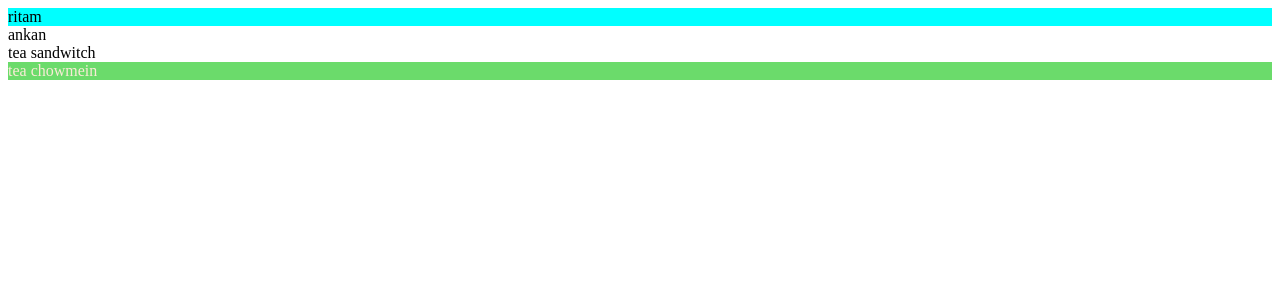
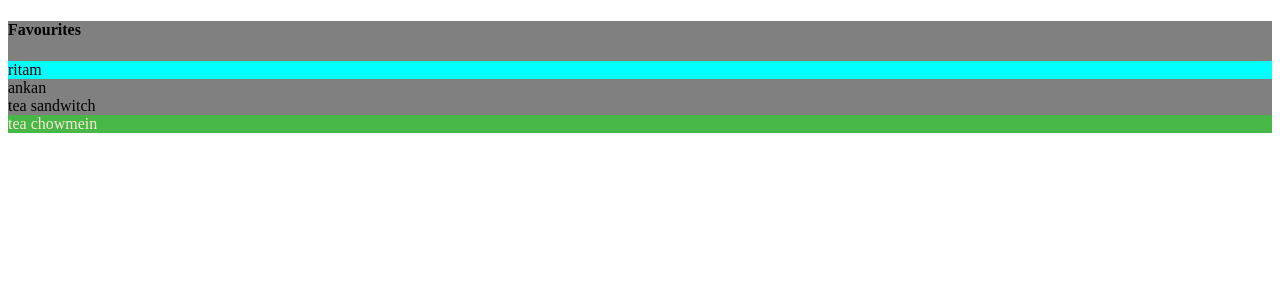
Before and after one commit to RitamSanyal/webdevstrt, a web app: file HTML/05_basiccss.html in a window 1280 px wide. Shown: the top 300 px of the page. Run offline with its HTML, style and script files only (its server is not run), Linux system fonts and the light colour scheme.

Commit message:
modified

```diff
--- a/CSS/02_05_style.css
+++ b/CSS/02_05_style.css
@@ -6,3 +6,7 @@
     background-color: rgba(50, 205, 50, 0.719);
     color: antiquewhite;
 }
+
+div {
+    background-color: gray;
+}
--- a/HTML/05_basiccss.html
+++ b/HTML/05_basiccss.html
@@ -4,7 +4,7 @@
 <head>
     <meta charset="UTF-8">
     <meta name="viewport" content="width=device-width, initial-scale=1.0">
-    <title>Document</title>
+    <title>05</title>
     <!-- <style>
         #ritam {
             background-color: aqua;
@@ -19,6 +19,8 @@
 </head>
 
 <body>
+    <div>
+        <h4>Favourites</h4>
         <div id="ritam">
             ritam
         </div>
@@ -31,6 +33,7 @@
         <section class="tea chowmein">
             tea chowmein
         </section>
+    </div>
 </body>
 
 </html>
--- a/HTML/06_cssselectors.html
+++ b/HTML/06_cssselectors.html
@@ -4,7 +4,7 @@
 <head>
     <meta charset="UTF-8">
     <meta name="viewport" content="width=device-width, initial-scale=1.0">
-    <title>Document</title>
+    <title>06</title>
     <style>
         h3 {
             color: red;
```
Lines whose indentation alone changed are shown as unchanged.
